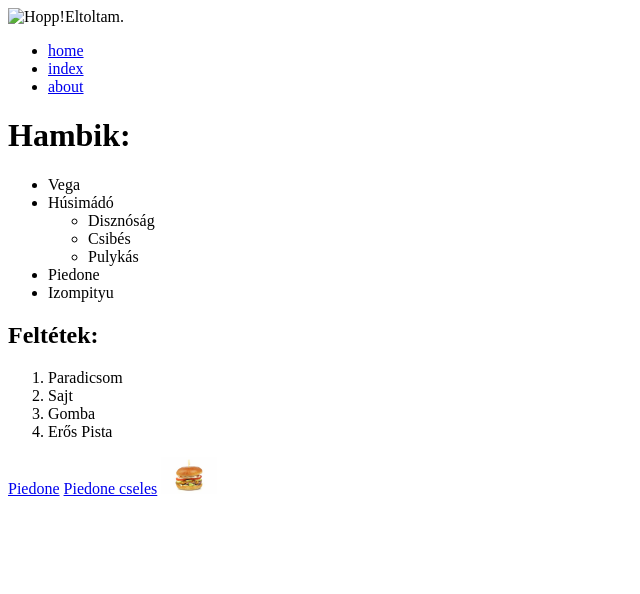
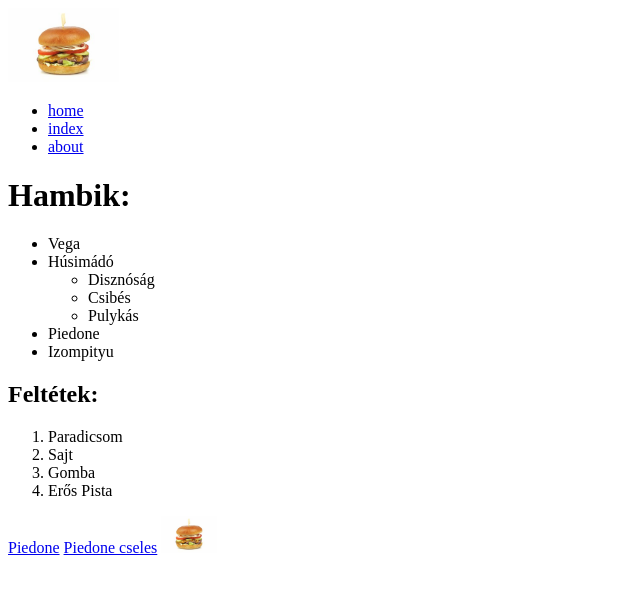
Before and after one commit to KLobelt/Klobelt.github.io, a plain HTML site: page kaja.html in a window 1280 px wide. Shown: the whole page, without its empty margins (0-640 px from the left). Drawn offline with Linux system fonts and the light colour scheme.

Commit message:
kep javitva

```diff
--- a/kaja.html
+++ b/kaja.html
@@ -9,7 +9,7 @@
 </head>
 
 <body>
-    <img width="111"  src="img/hambi350x232.jp" alt="Hopp!Eltoltam." >
+    <img width="111"  src="img/hambi350x232.jpg" alt="Hopp!Eltoltam." >
 
     <ul>
         <li>
```
